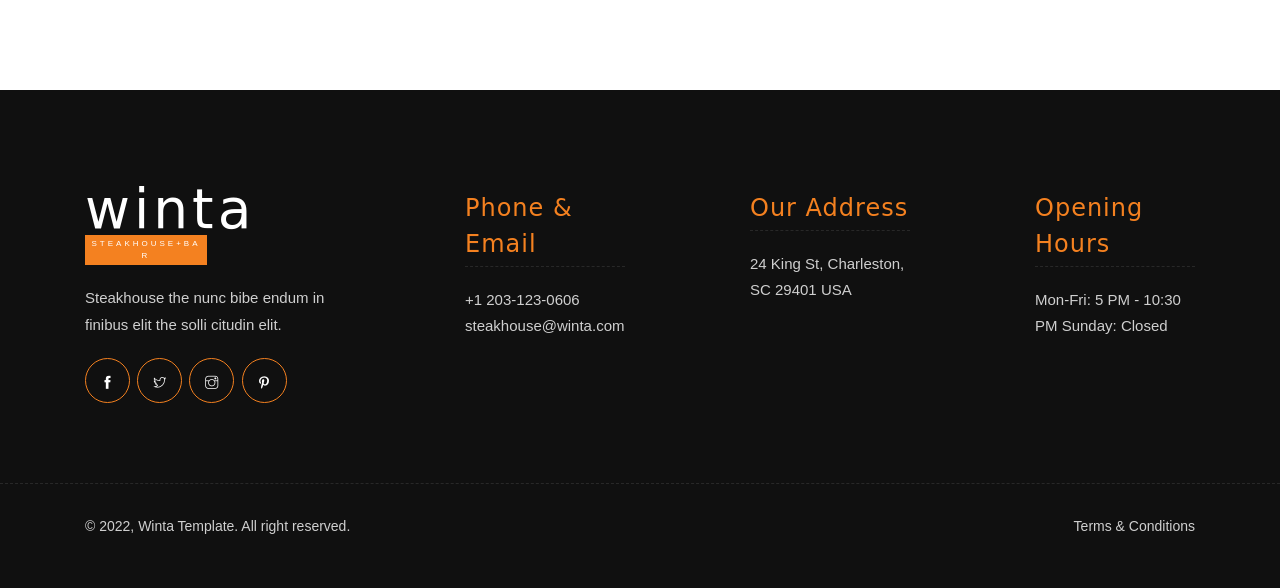
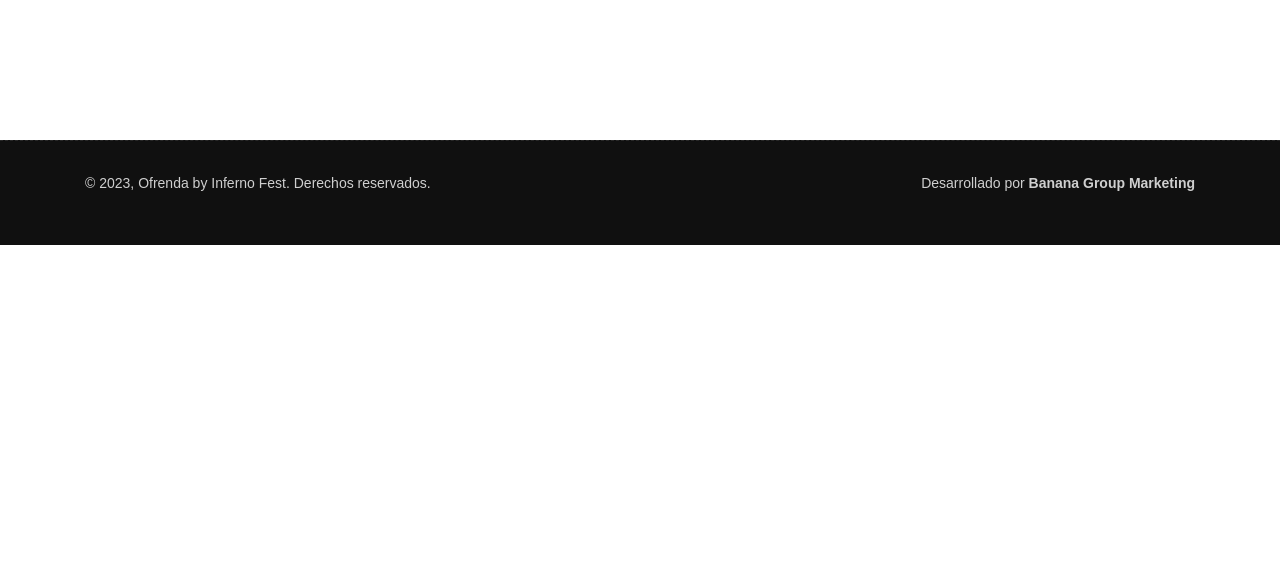
Before and after one commit to Ivonnemtz96/Ofrenda, a WordPress theme: template about.php in a window 1280 px wide. Shown: the part 4204-4792 px from the top of the page. After the commit the page ends 4449 px from the top, so only its background shows below. Run offline with PHP 8.4 and a stand-in for WordPress, Linux system fonts and the light colour scheme; the site name, menu and one post (Sample post) are stand-ins, and other content is empty; some web fonts are replaced.

Commit message:
footer ok

```diff
--- a/includes/footer.php
+++ b/includes/footer.php
@@ -1,58 +1,15 @@
  <!-- Footer -->
- <footer class="main-footer dark">
-     <div class="container">
-         <div class="row">
-             <div class="col-md-3 mb-30">
-                 <div class="item abot">
-                     <div class="logo mb-20">
-                         <h2><a href="index.html">winta</a><span>Steakhouse+Bar</span></h2>
-                     </div>
-                     <p>Steakhouse the nunc bibe endum in finibus elit the solli citudin elit.</p>
-                     <div class="social-icon">
-                         <a href="index.html"><i class="ti-facebook"></i></a>
-                         <a href="index.html"><i class="ti-twitter"></i></a>
-                         <a href="index.html"><i class="ti-instagram"></i></a>
-                         <a href="index.html"><i class="ti-pinterest"></i></a>
-                     </div>
-                 </div>
-             </div>
-             <div class="col-md-2 offset-md-1 mb-30">
-                 <div class="item fotcont">
-                     <div class="fothead">
-                         <h6>Phone & Email</h6>
-                     </div>
-                     <p>+1 203-123-0606</p>
-                     <p>steakhouse@winta.com</p>
-                 </div>
-             </div>
-             <div class="col-md-2 offset-md-1 mb-30">
-                 <div class="item fotcont">
-                     <div class="fothead">
-                         <h6>Our Address</h6>
-                     </div>
-                     <p>24 King St, Charleston, SC 29401 USA</p>
-                 </div>
-             </div>
-             <div class="col-md-2 offset-md-1 mb-30">
-                 <div class="item fotcont">
-                     <div class="fothead">
-                         <h6>Opening Hours</h6>
-                     </div>
-                     <p>Mon-Fri: 5 PM - 10:30 PM Sunday: Closed</p>
-                 </div>
-             </div>
-         </div>
-     </div>
+ <footer class="main-footer dark" style="padding: 0;">
      <div class="sub-footer">
          <div class="container">
              <div class="row">
                  <div class="col-md-8">
                      <div class="text-left">
-                         <p>© 2022, Winta Template. All right reserved.</p>
+                         <p>© 2023, Ofrenda by Inferno Fest. Derechos reservados.</p>
                      </div>
                  </div>
                  <div class="col-md-4">
-                     <p class="right"><a href="#">Terms & Conditions</a></p>
+                     <p class="right">Desarrollado por <a target="_blank" href="bananagroup.mx/"><strong> Banana Group Marketing</strong></a></p>
                  </div>
              </div>
          </div>
```
